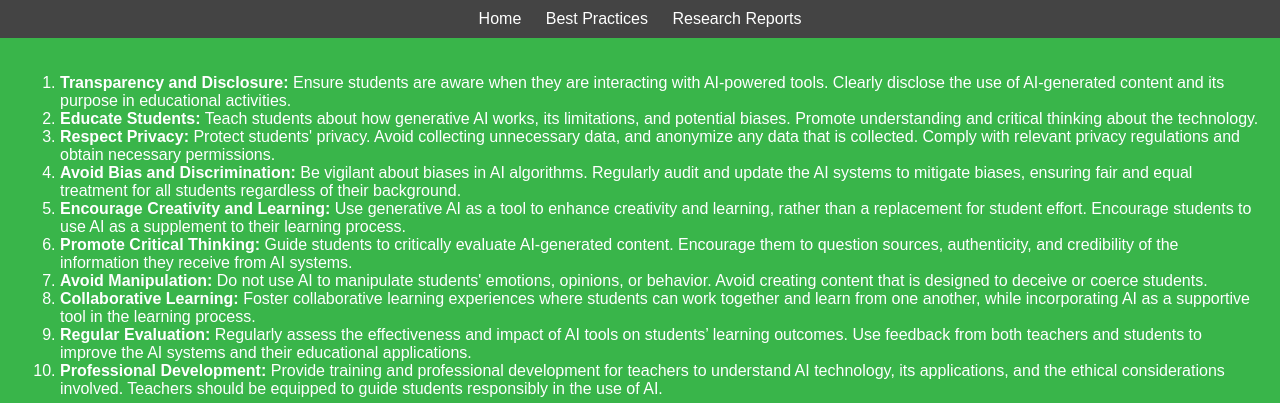
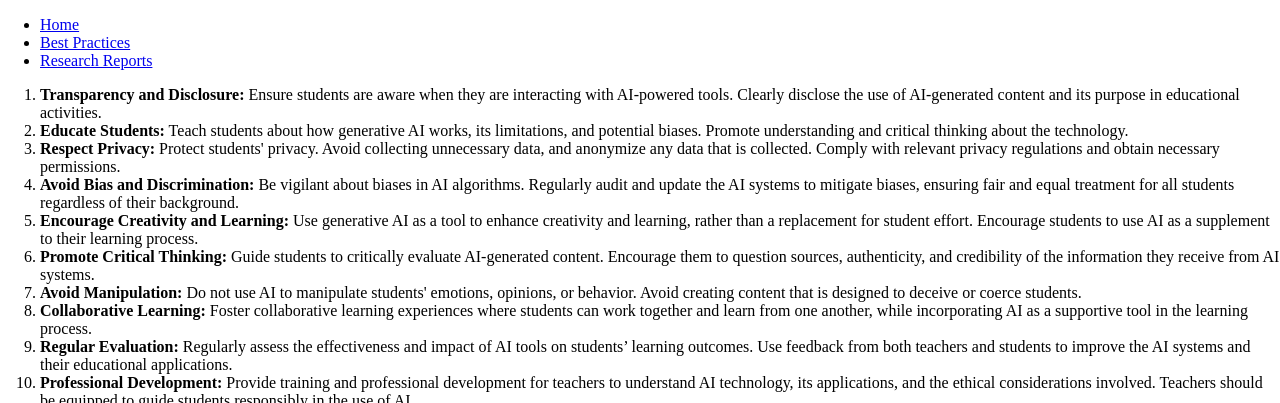
Before and after one commit to Joanne-Lee20/HDCC, a Flask app: page /bestpractices in a window 1280 px wide. Shown: the top 403 px of the page. Run offline with Flask 3, Linux system fonts and the light colour scheme.

Commit message:
Change html and css of home page

```diff
--- a/static/css/style.css
+++ b/static/css/style.css
@@ -1,79 +1,74 @@
 body {
-    font-family: Arial, sans-serif;
-    color: white;
-    margin: 0;
-    padding: 0;
-    height: 85vh;
-}
-
-header {
-    background-color: #333;
-    text-align: center;
-    padding: 10px;
-}
-
-nav {
-    background-color: #444;
-    text-align: center;
-    padding: 10px;
-}
-
-nav ul {
-    list-style-type: none;
     margin: 0;
     padding: 0;
 }
 
-nav li {
-    display: inline;
-    margin: 0 10px;
+.container {
+    display: flex;
+    height: 100vh;
+    overflow: hidden;
 }
 
-a {
-    text-decoration: none;
+.left-half {
+    width: 50%;
+    height: 100%;
+    background-color: black;
     color: white;
-}
-
-main {
-    padding: 20px;
-    /* text-align: center; */
-    height: 90%;
-    background-color: #39b54a;
-}
-
-a:hover {
-    text-decoration: underline;
-}
-
-footer {
-    background-color: #333;
-    padding: 20px 0;
+    display: flex;
+    flex-direction: column;
+    align-items: center;
+    justify-content: center;
     text-align: center;
 }
 
-.social-buttons {
+h1 {
+    font-size: 24px;
+    margin-bottom: 20px;
+}
+
+img {
+    max-width: 100%;
+    max-height: 80%;
+}
+
+.right-half {
+    width: 50%;
+    height: 100%;
+    background-color: white;
     display: flex;
     justify-content: center;
     align-items: center;
 }
 
-.social-buttons a {
-    display: inline-block;
-    margin: 0 10px;
+.button-container {
+    text-align: center;
 }
 
-.social-buttons img {
-    width: 40px; /* Adjust the width and height as needed */
-    height: 40px;
+button {
+    display: block;
+    width: 200px;
+    height: 50px;
+    margin: 7px;
+    background-color: black;
+    color: white;
+    font-weight: bold;
+    cursor: pointer;
+    border: none;
+    border-radius: 15px;
+
 }
-
-html {
-    overflow: hidden;
-    height: 100%;
+.button1{
+  background-color: #39b54a;
 }
-
-body {
-    overflow: auto;
-    height: 100%;
-    background-color: #333;
+.button2{
+  background-color: #ffa7a6;
+}.button3{
+  background-color: #ffdca6;
+}.button4{
+  background-color: #e4b0f4;
+}.button5{
+  background-color: #78c8d8;
 }
+.button6{
+  background-color: #97d8a0;
+}
```
Also changed, not shown: templates/index.html (+16 -6 lines).
